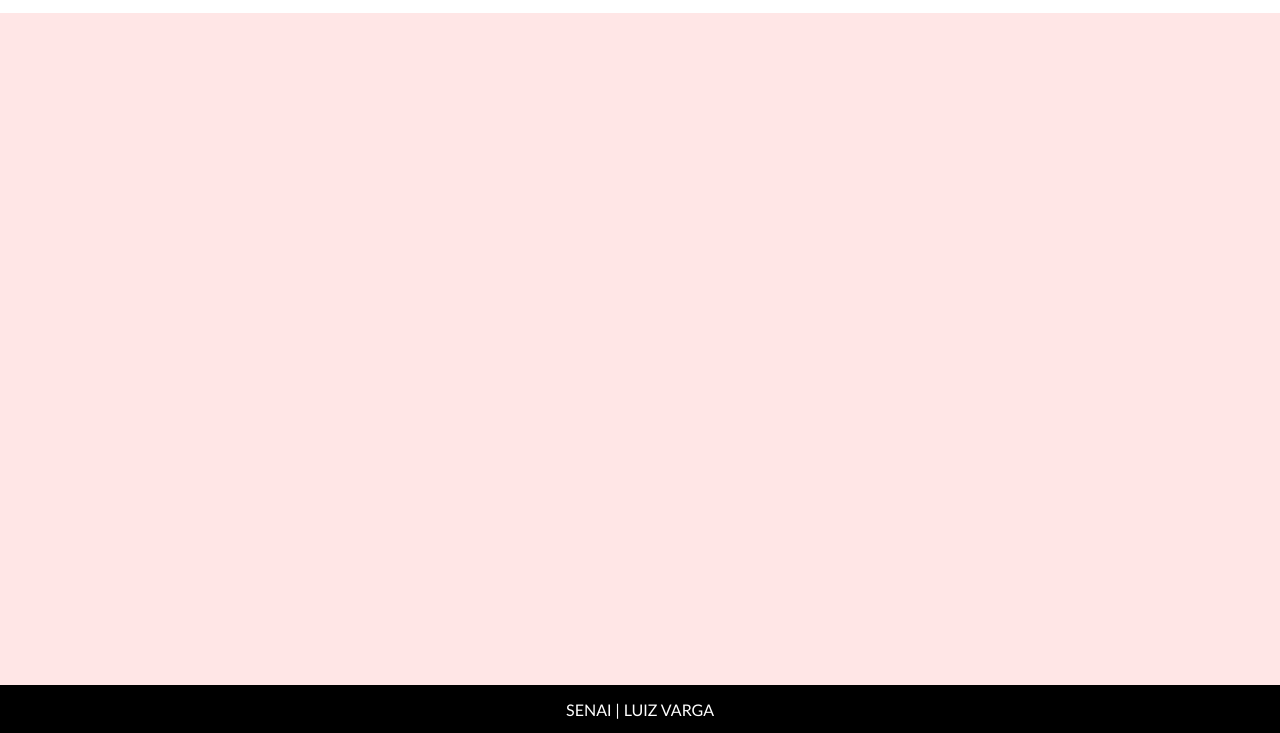
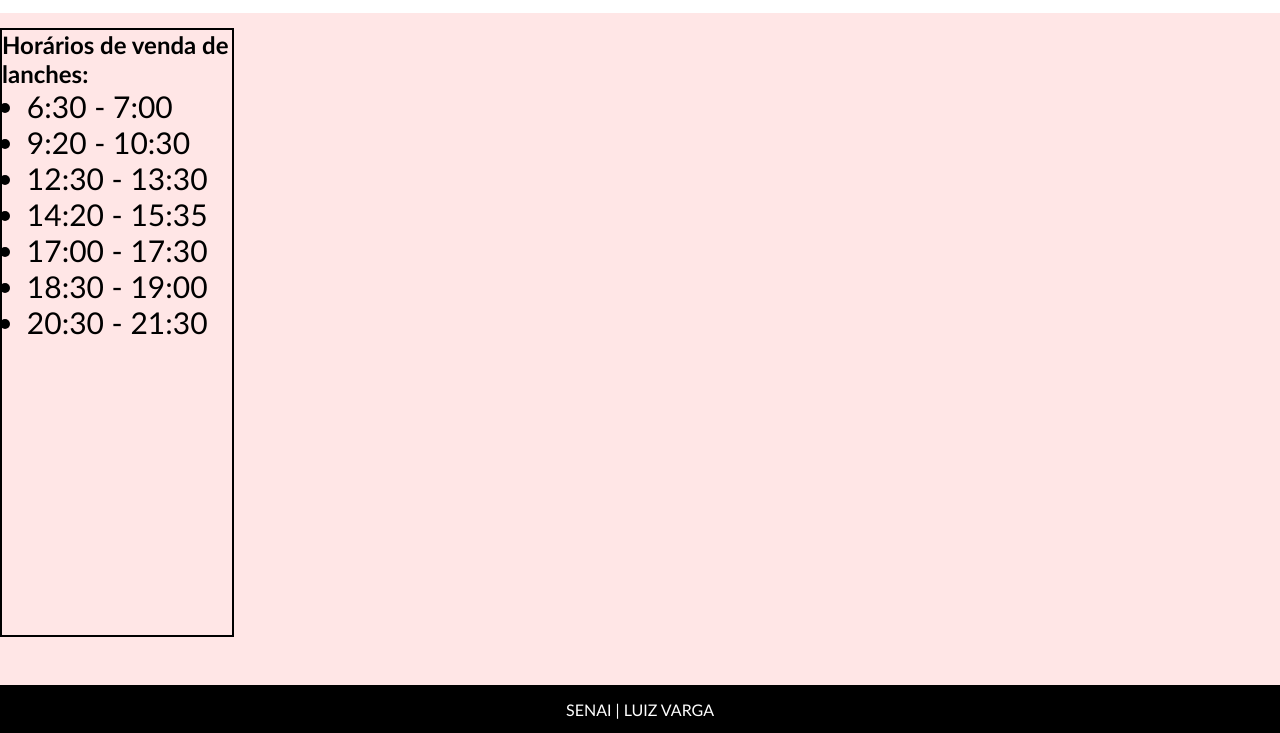
Before and after one commit to Paiva8859/SA_SO, a plain HTML site: page html/cantina.html in a window 1280 px wide. Shown: the part 67-800 px from the top of the page. Drawn offline with Linux system fonts and the light colour scheme.

Commit message:
Início da cantina

```diff
--- /dev/null
+++ b/css/cantina.css
@@ -0,0 +1,18 @@
+.mainContainer{
+width: 60%;
+height: 100%;
+padding-top: 15px;
+}
+
+main aside{
+    height: 90%;
+    width: 30%;
+    border:solid 2px black;
+    display: flex;
+    align-items: center;
+    flex-direction: column;
+}
+
+.horarios{
+    font-size: 30px;
+}
--- a/html/cantina.html
+++ b/html/cantina.html
@@ -7,6 +7,7 @@
     <meta name="viewport" content="width=device-width, initial-scale=1.0">
     <title>Tela Inicial</title>
     <link rel="stylesheet" href="../css/HeaderFooter.css">
+    <link rel="stylesheet" href="../css/cantina.css">
 </head>
 
 <body>
@@ -44,13 +45,52 @@
         </nav>
     </header>
 
-    <main></main>
+    <main>
+        <div class="mainContainer">
+            <aside>
+                <div class="title">
+                    <h2>Horários de venda de lanches:</h2>
+                </div>
+                <ul class="horarios">
+                    <li>
+                        6:30 - 7:00
+                    </li>
+
+                    <li>
+                        9:20 - 10:30
+                    </li>
+
+                    <li>
+                        12:30 - 13:30
+                    </li>
+
+                    <li>
+                        14:20 - 15:35
+                    </li>
+
+                    <li>
+                        17:00 - 17:30
+                    </li>
+
+                    <li>
+                        18:30 - 19:00
+                    </li>
+
+                    <li>
+                        20:30 - 21:30
+                    </li>
+                </ul>
+            </aside>
+        </div>
+
+    </main>
 
     <footer>
         <span>SENAI | LUIZ VARGA</span>
     </footer>
 </body>
 
+<script src="../js/cantina.js"></script>
 <script src="../js/index.js"></script>
 <script src="../js/crud.js"></script>
 
```
Also changed, not shown: js/cantina.js (added).
